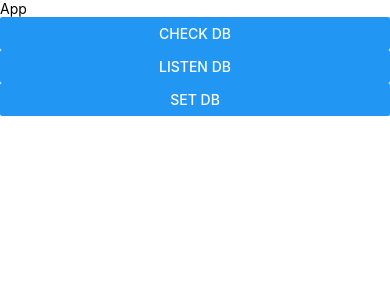
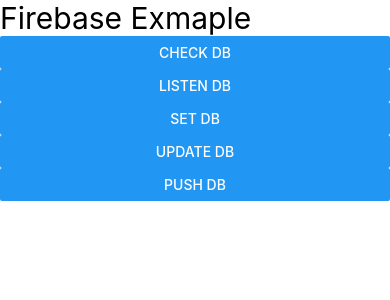
Before and after one commit to Harhat18/RNFirebase, a React Native app: screen / in a window 390 px wide. Shown: the top 300 px of the page. Built offline with nearby package versions, Linux system fonts and the light colour scheme.

Commit message:
Add commit DB push

```diff
--- a/App.js
+++ b/App.js
@@ -23,16 +23,37 @@
     const reference = database().ref('car/rentable');
     reference.set({
       brand: 'Audi',
+      model: 'A5',
+      price: 128,
+    });
+  };
+  // DB veri güncelleme
+  const updateDB = () => {
+    const reference = database().ref('car/rentable');
+    reference.update({
       model: 'A3',
-      price: 128,
+    });
+  };
+  // DB veri güncelleme
+  const pushDB = () => {
+    const reference = database().ref('car/rentable');
+    reference.push({
+      brand: 'Passat',
+      model: '81',
+      price: 650,
     });
   };
   return (
     <View>
-      <Text>App</Text>
+      <Text
+        style={{fontSize: 30, justifyContent: 'center', alignItems: 'center'}}>
+        Firebase Exmaple
+      </Text>
       <Button title="Check DB" onPress={checkDB} />
       <Button title="Listen DB" onPress={listenDB} />
       <Button title="Set DB" onPress={setDB} />
+      <Button title="Update DB" onPress={updateDB} />
+      <Button title="Push DB" onPress={pushDB} />
     </View>
   );
 };
```
